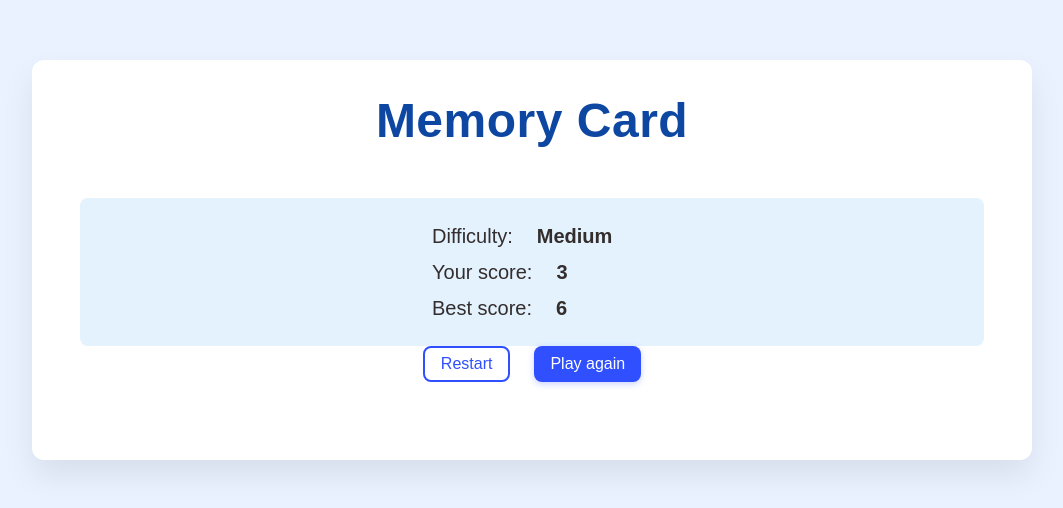
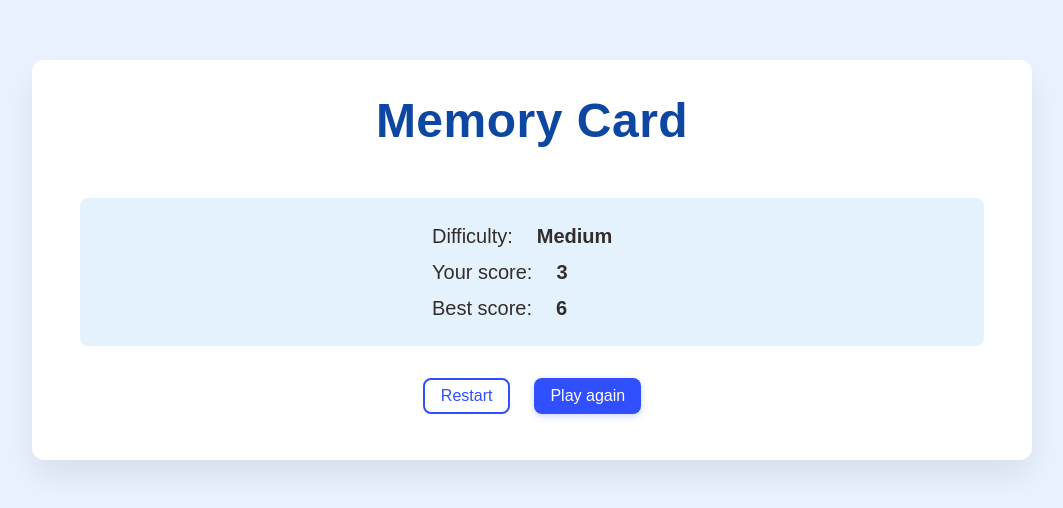
Before and after one commit to catalinbroinas/memory-card, a React (Vite) app: page / in a window 1280 px wide. Shown: the part 140-648 px from the top of the page, without its empty margins (108-1171 px from the left). Built offline with nearby package versions, Linux system fonts and the light colour scheme.

Commit message:
style(EndScreen): add component layout

```diff
--- a/src/scss/components/custom/_end-screen.scss
+++ b/src/scss/components/custom/_end-screen.scss
@@ -1,6 +1,16 @@
 @use 'sass:map';
 @use '../../base/variables/' as *;
 @use '../../base/mixins' as *;
+
+// =================================
+//   END SCREEN
+// =================================
+
+.end-screen {
+  display: flex;
+  flex-direction: column;
+  gap: $spacing-xl;
+}
 
 // =================================
 //   GAME RESULT
```
